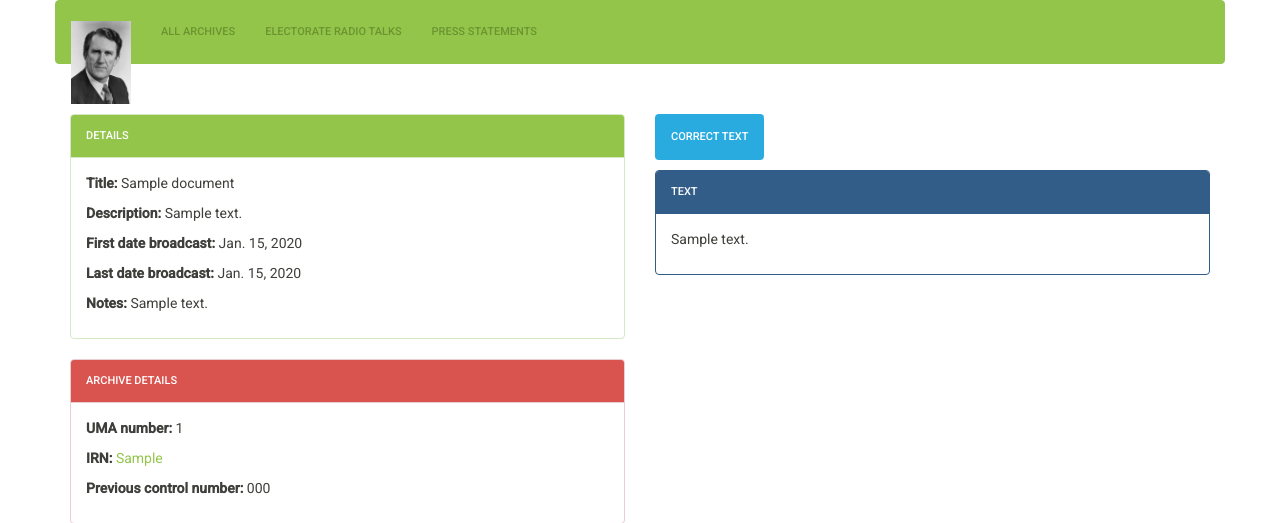
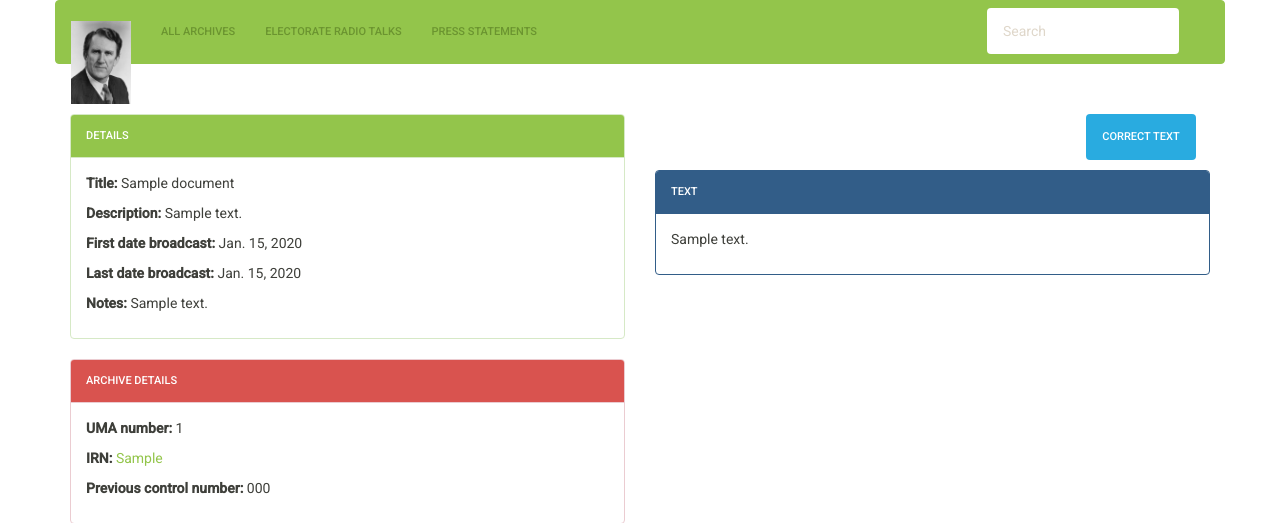
Before and after one commit to digital-fabulism/consectetur, a Django app: a page that uses fraser/templates/base.html in a window 1280 px wide. Shown: the top 523 px of the page. Run offline with Django 3.2, Linux system fonts and the light colour scheme; tables that the repository leaves empty hold one stand-in row (values such as "Sample post"); some libraries are stand-ins or nearby versions.

Commit message:
added search to header, added correct button to detail page

```diff
--- a/fraser/templates/base.html
+++ b/fraser/templates/base.html
@@ -32,6 +32,11 @@
                         <li><a href="{% url 'electorates' %}">Electorate Radio Talks</a></li>
                         <li><a href="{% url 'press_statements' %}">Press Statements</a></li>
                     </ul>
+                    <form method=get action="/search" class="navbar-form pull-right" role="search">
+                    <div class="form-group">
+                        <input type="text" class="form-control" name="q" placeholder="Search" />
+                    </div>
+                    </form>
                 </div>
             </div> <!-- end container fluid-->
             </nav>
--- a/fraser/templates/texts/document_detail.html
+++ b/fraser/templates/texts/document_detail.html
@@ -53,8 +53,12 @@
   </div>
 </div>
 <div class="col-md-6">
-    <a class="btn btn-info" href="{{ object.get_absolute_url }}/correct" role="button">Correct Text</a><p></p>
-  <div class="panel panel-primary">
+    <div class="col-md-9">&nbsp;
+    </div>
+    <div class="col-md-3">
+    <div><a class="btn btn-info float-right" href="{{ object.get_absolute_url }}correct" role="button">Correct Text</a><p></p></div>
+    </div>
+ <div class="clearfix"></div> <div class="panel panel-primary">
     <div class="panel-heading">
       <h4 class="panel-title">Text</h4>
     </div>
```
